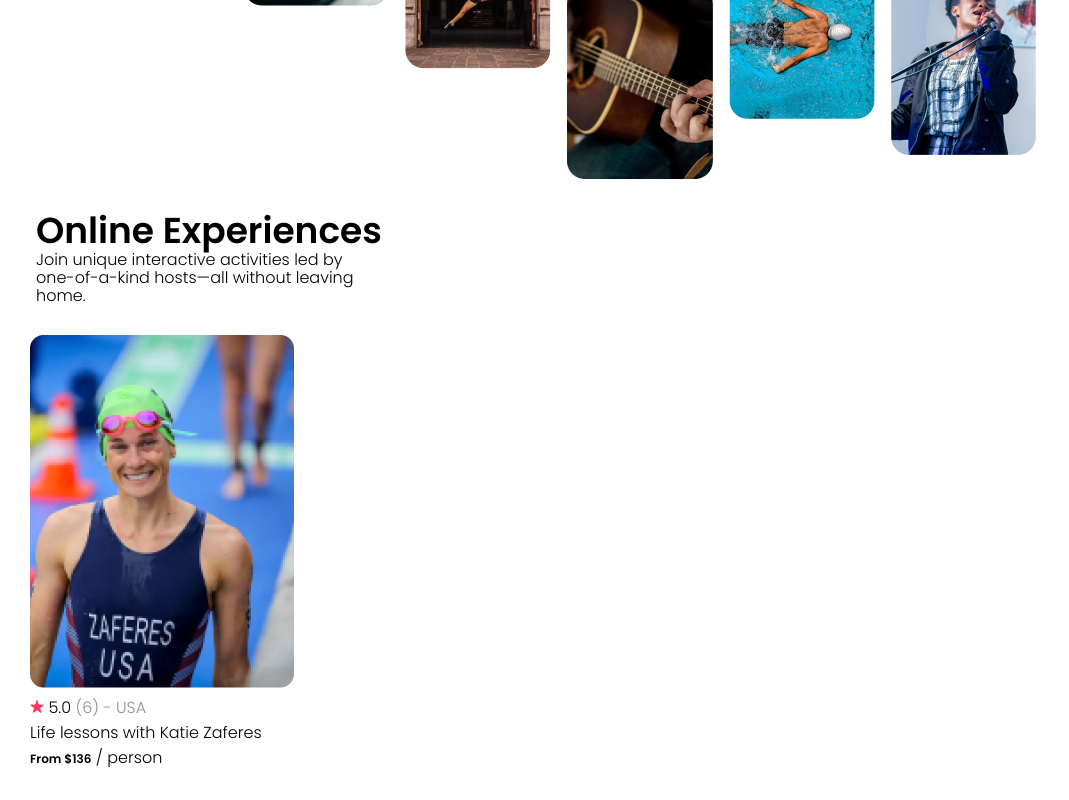
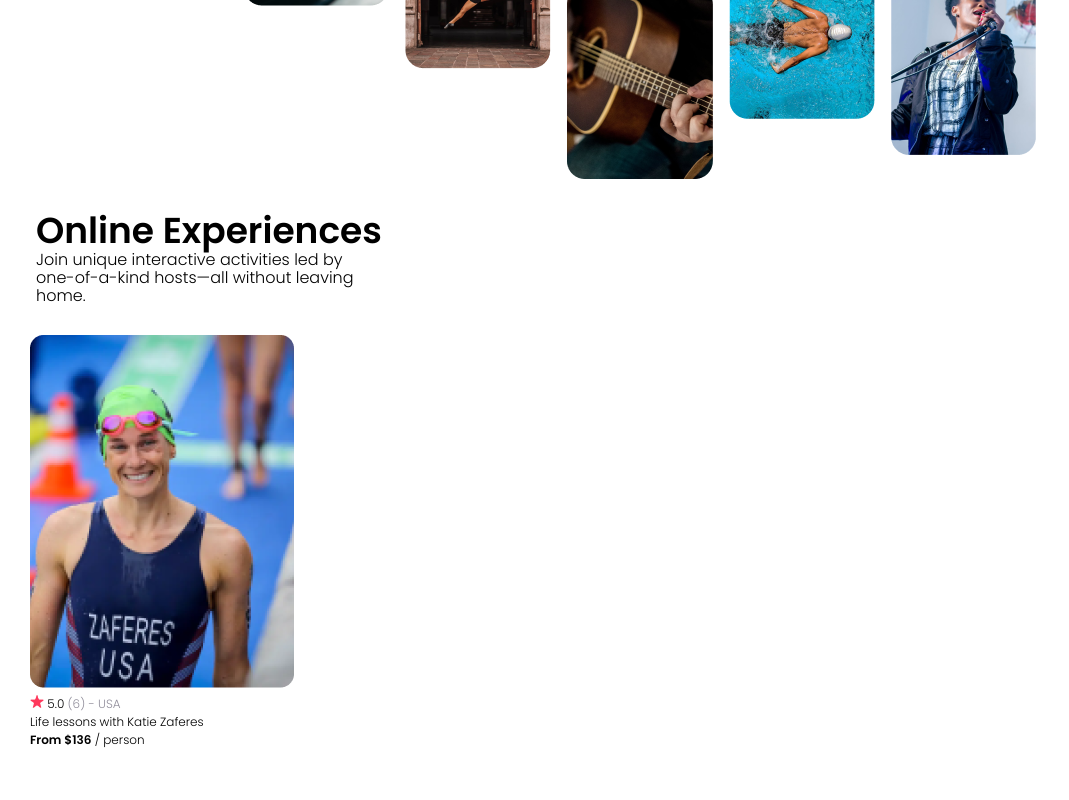
Before and after one commit to Bumblebee7/AirbnbClone, a React (Create React App) app in the folder airbnb-clone/: page / in a window 1280 px wide. Shown: the part 381-1181 px from the top of the page, without its empty margins (0-1069 px from the left). After the commit the page ends 1157 px from the top, so only its background shows below. Built offline with nearby package versions, Linux system fonts and the light colour scheme.

Commit message:
Fix typos

```diff
--- a/airbnb-clone/src/components/Card.css
+++ b/airbnb-clone/src/components/Card.css
@@ -2,7 +2,7 @@
   margin: 30px;
 }
 
-.card > p {
+.card__text > p {
   font-size: 12px;
   font-weight: 300;
   line-height: 13px;
```
